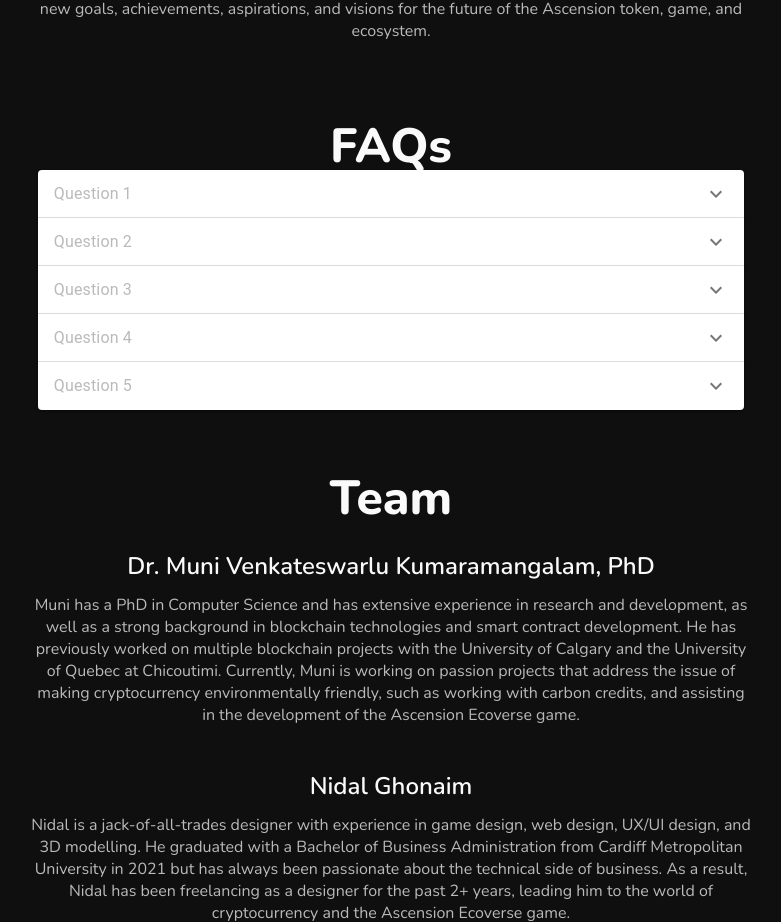
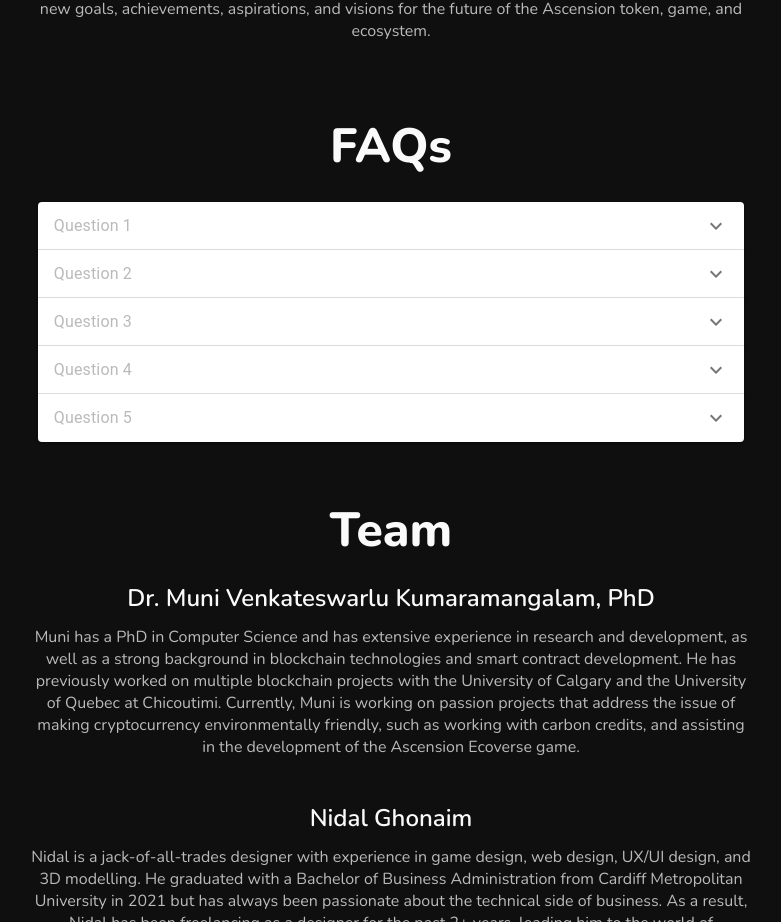
Before and after one commit to nquintan-catalyst/ascensionx, a React (Create React App) app: page / in a window 1280 px wide. Shown: the part 6420-7342 px from the top of the page, without its empty margins (249-1030 px from the left). Built offline with nearby package versions, Linux system fonts and the light colour scheme.

Commit message:
Added FAQ padding

```diff
--- a/src/components/Faq.tsx
+++ b/src/components/Faq.tsx
@@ -2,14 +2,14 @@
 
 const Faq: React.FC =() => {
   return(
-    <>
+    <div className="Faq">
         <h1>FAQs</h1>
         <FaqAccordion title="Question 1" content={filler} />
         <FaqAccordion title="Question 2" content={filler} />
         <FaqAccordion title="Question 3" content={filler} />
         <FaqAccordion title="Question 4" content={filler} />
         <FaqAccordion title="Question 5" content={filler} />
-    </>
+    </div>
   );
 };
 
--- a/src/index.css
+++ b/src/index.css
@@ -341,4 +341,8 @@
 .pie-chart {
   max-height: 80vh;
 }
+
+.Faq h1 {
+  padding-bottom: 2rem;
+}
 /*# sourceMappingURL=index.css.map */
--- a/src/index.scss
+++ b/src/index.scss
@@ -289,3 +289,9 @@
 .pie-chart {
   max-height: 80vh;
 }
+
+.Faq {
+  h1 {
+    padding-bottom: 2rem;
+  }
+}
```
Also changed, not shown: 1 other file (tests, documents, lock files or other folders).
